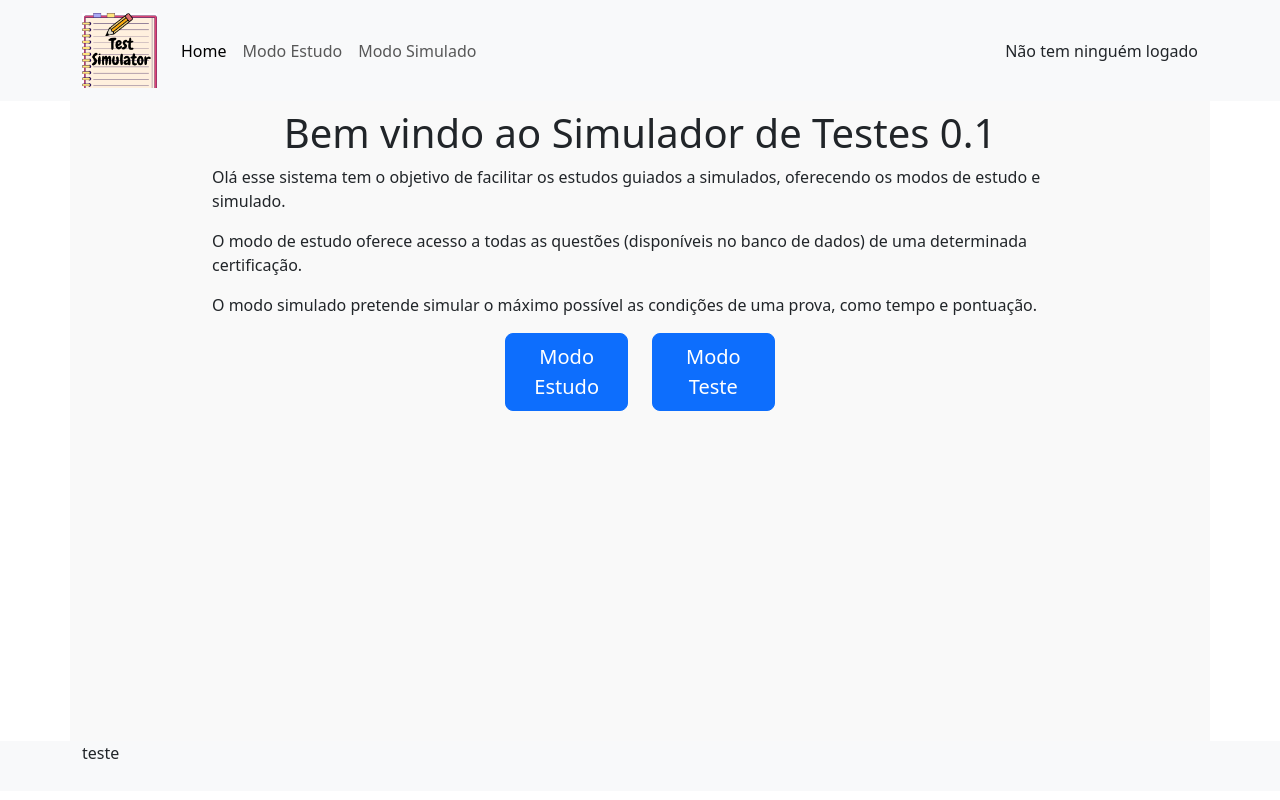
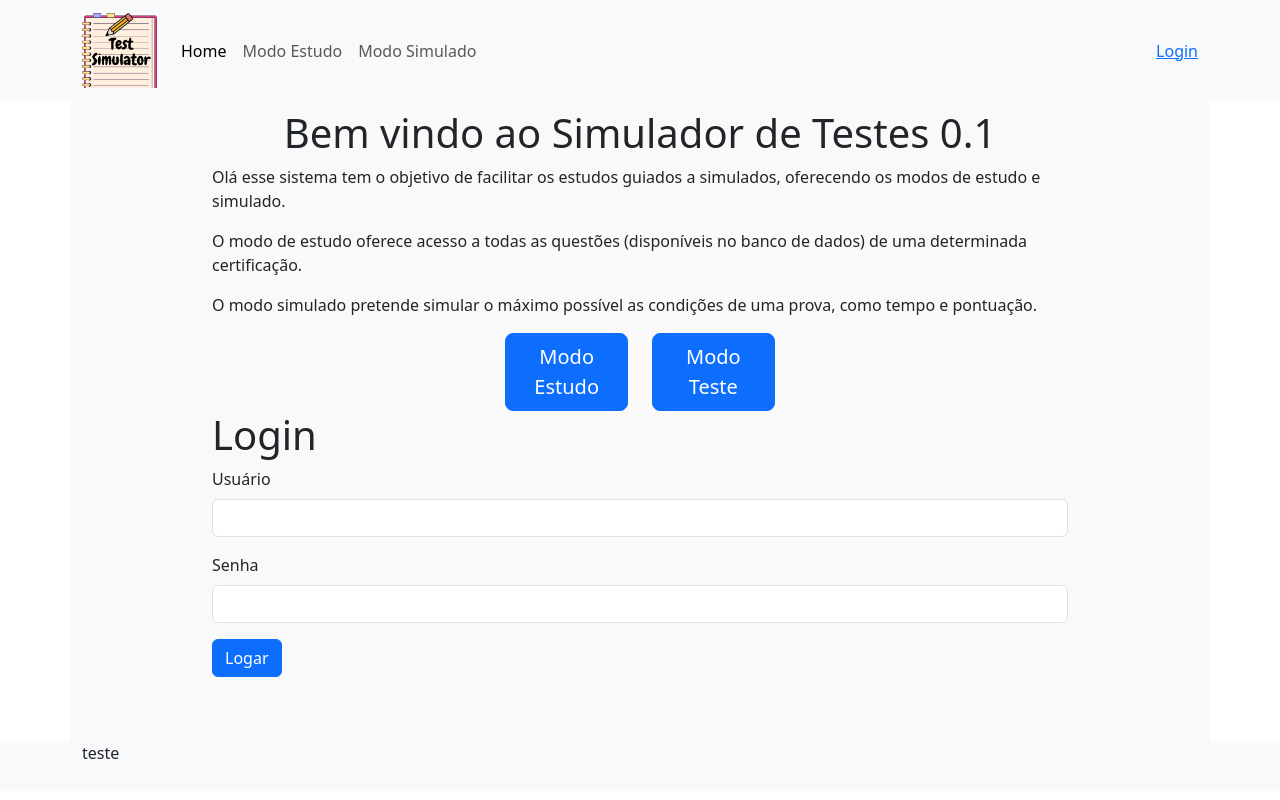
Before and after one commit to PhyrosAlpha/TestSimulator, a Django app: page / in a window 1280 px wide. Run offline with Django 4.2, Linux system fonts and the light colour scheme; some libraries are stand-ins or nearby versions.

```diff
--- a/test_simulator/simulator/templates/components/header.html
+++ b/test_simulator/simulator/templates/components/header.html
@@ -22,7 +22,7 @@
               {% if user.is_authenticated %}
                   {{user.username}} Está logado
               {% else %}
-                  Não tem ninguém logado
+                  <a href="/login">Login</a>
               {% endif %}
           </div>
         </div>
--- /dev/null
+++ b/test_simulator/simulator/templates/components/login.html
@@ -0,0 +1,13 @@
+<h1>Login</h1>
+<form method="POST" action="login">
+    {% csrf_token %}
+    <div class="mb-3">
+      <label for="user" class="form-label">Usuário</label>
+      <input type="user" name="user" class="form-control" id="user" aria-describedby="emailHelp">
+    </div>
+    <div class="mb-3">
+      <label for="password" class="form-label">Senha</label>
+      <input type="password" name="password" class="form-control" id="password">
+    </div>
+    <button type="submit" class="btn btn-primary">Logar</button>
+</form>
--- a/test_simulator/simulator/templates/home.html
+++ b/test_simulator/simulator/templates/home.html
@@ -15,5 +15,7 @@
         <div class="col-2">
             <a href="/simulator" class="btn btn-primary btn-lg btn-block">Modo Teste</a>
         </div>
+        {% include "components/login.html" %}
+
     </div>
 {% endblock %}
--- a/test_simulator/simulator/templates/simulator.html
+++ b/test_simulator/simulator/templates/simulator.html
@@ -3,7 +3,7 @@
 {% block title %}Modo Simulado{% endblock %}
 
 {% block content %}
-    <div class="row justify-content-md-center">
+
     <h1>Modo de Teste</h1>
     <form class="col-6">
         <div class="mb-3">
@@ -16,8 +16,5 @@
         </div>
         <button type="submit" class="btn btn-primary">Selecionar</button>
     </form>
-    </div>
-
-
 
 {% endblock %}
--- a/test_simulator/simulator/urls.py
+++ b/test_simulator/simulator/urls.py
@@ -3,6 +3,7 @@ from . import views
 
 urlpatterns = [
     path('', views.home, name='home'),
+    path('login/', views.login, name='login'),
     path('simulator/', views.simulator, name='simulator'),
     path('simulator/test/<int:test>', views.start_simulator, name='simulator'),
     path('simulator/test/start/<int:test>', views.get_test, name='simulator_start'),
--- a/test_simulator/simulator/views.py
+++ b/test_simulator/simulator/views.py
@@ -6,6 +6,9 @@ from tests.models import Test, Question, Option
 
 from json import dumps
 
+def login(request):
+    template = loader.get_template('login.html')
+    return HttpResponse(template.render())
 
 def home(request):
     template = loader.get_template('home.html')
--- a/test_simulator/study_mode/templates/input_question_template.html
+++ b/test_simulator/study_mode/templates/input_question_template.html
@@ -3,6 +3,7 @@
 {% csrf_token %}
 
 <div class="p-4">
+    {% if user.is_authenticated %}
         <div class="mb-2">
             <label class="form-label">Marcação</label>
             <select class="form-select" id="tag-id" aria-label="Miau">
@@ -10,10 +11,10 @@
                 <option value="UNREAD" {% if tag == "UNREAD" %} selected {% endif %}>Não Lida</option>
                 <option value="READ" {% if tag == "READ" %} selected {% endif %}>Lida</option>
                 <option value="IMPORTANT" {% if tag == "IMPORTANT" %} selected {% endif %}>Importante</option>
-{% comment %}             <option value="OK" {% if tag == "OK" %} selected {% endif %}>Ok</option> {% endcomment %}
                 <option value="STUDY" {% if tag == "STUDY" %} selected {% endif %}>Estudar</option>
             </select>
         </div>
+    {% endif %}
     <div class="mb-2">
         <label class="form-label">Anotação</label>
         <textarea class="form-control" id="annotation-id" rows="8">{{annotation}}</textarea>
```
Also changed, not shown: test_simulator/simulator/templates/login.html (added, +9 -0 lines), test_simulator/study_mode/templates/selected_test.html (+12 -11 lines), test_simulator/study_mode/views.py (+19 -7 lines), test_simulator/tests/models.py (+8 -1 lines), test_simulator/tests/migrations/0006_alter_userquestiondata_tag.py (added). Lines whose indentation alone changed are shown as unchanged.
